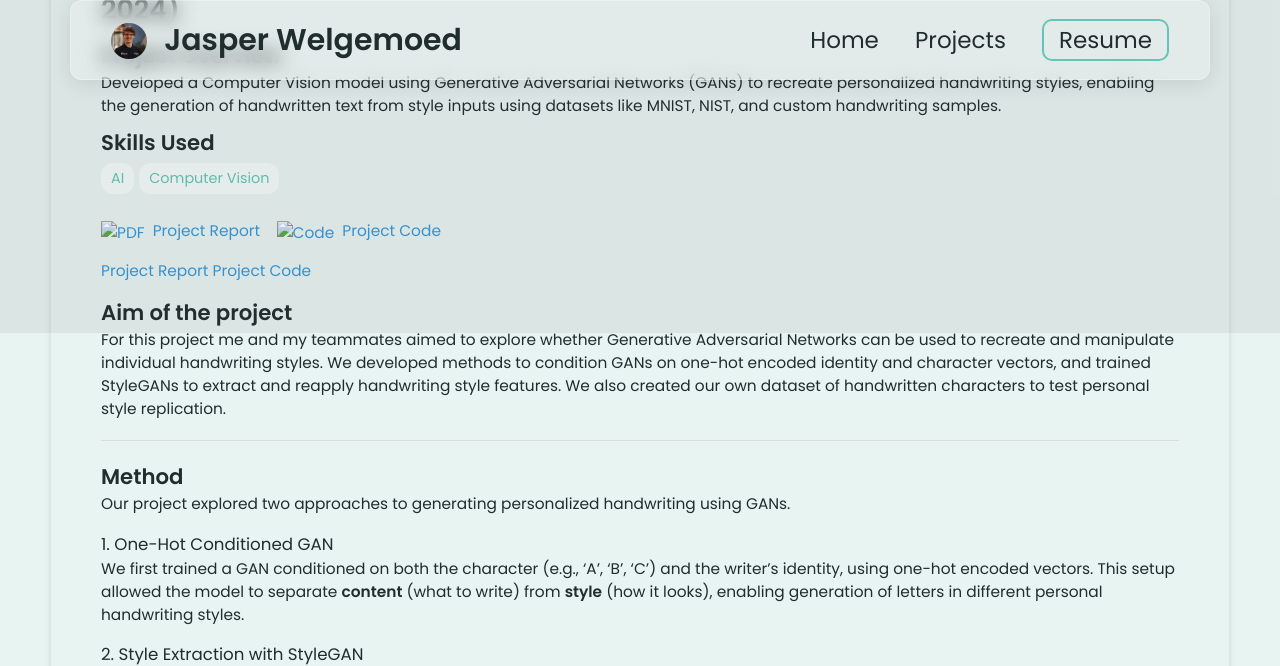
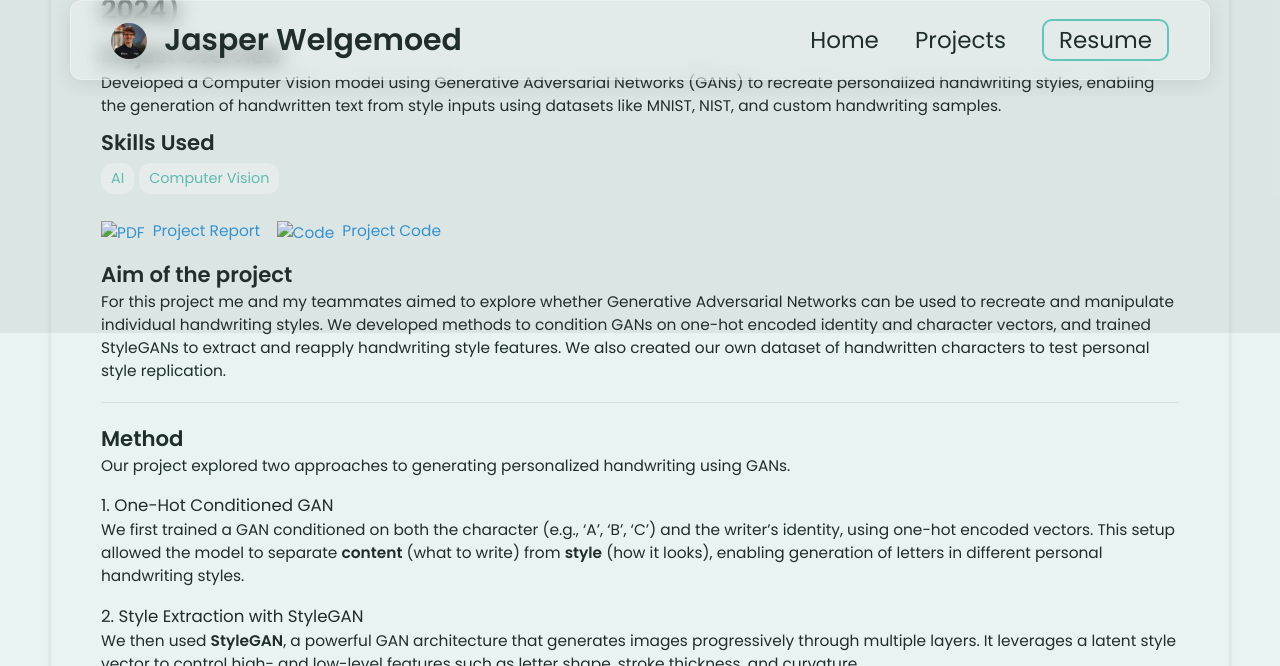
Before and after one commit to jasperwelgemoed/jasperwelgemoed.github.io, a Jekyll site: the page built from _projects/GANComputerVisionProject/index.md, in a window 1280 px wide and 900 px high, scrolled down 567 px, cut to the strip 0-666 px from the top of the window. Built offline with Jekyll 4.4.1, drawn with Linux system fonts in a browser that asks for light colours.

Commit message:
Update index.md

```diff
--- a/_projects/GANComputerVisionProject/index.md
+++ b/_projects/GANComputerVisionProject/index.md
@@ -17,9 +17,6 @@ main-image: /image.png
   <img src="/code_icon-icons.webp" alt="Code" width="16" style="vertical-align: middle; margin-right: 4px;">
   Project Code
 </a>
-
-[Project Report](https://hackmd.io/@jasperwelgemoed/Bk8wh2Sjkx)
-[Project Code](https://colab.research.google.com/drive/162i1A9PvQPkipWaMXpI4sF0svXwUVVTT?usp=sharing#scrollTo=vnuKfWN0p0dB)
 
 ## Aim of the project
 
```
